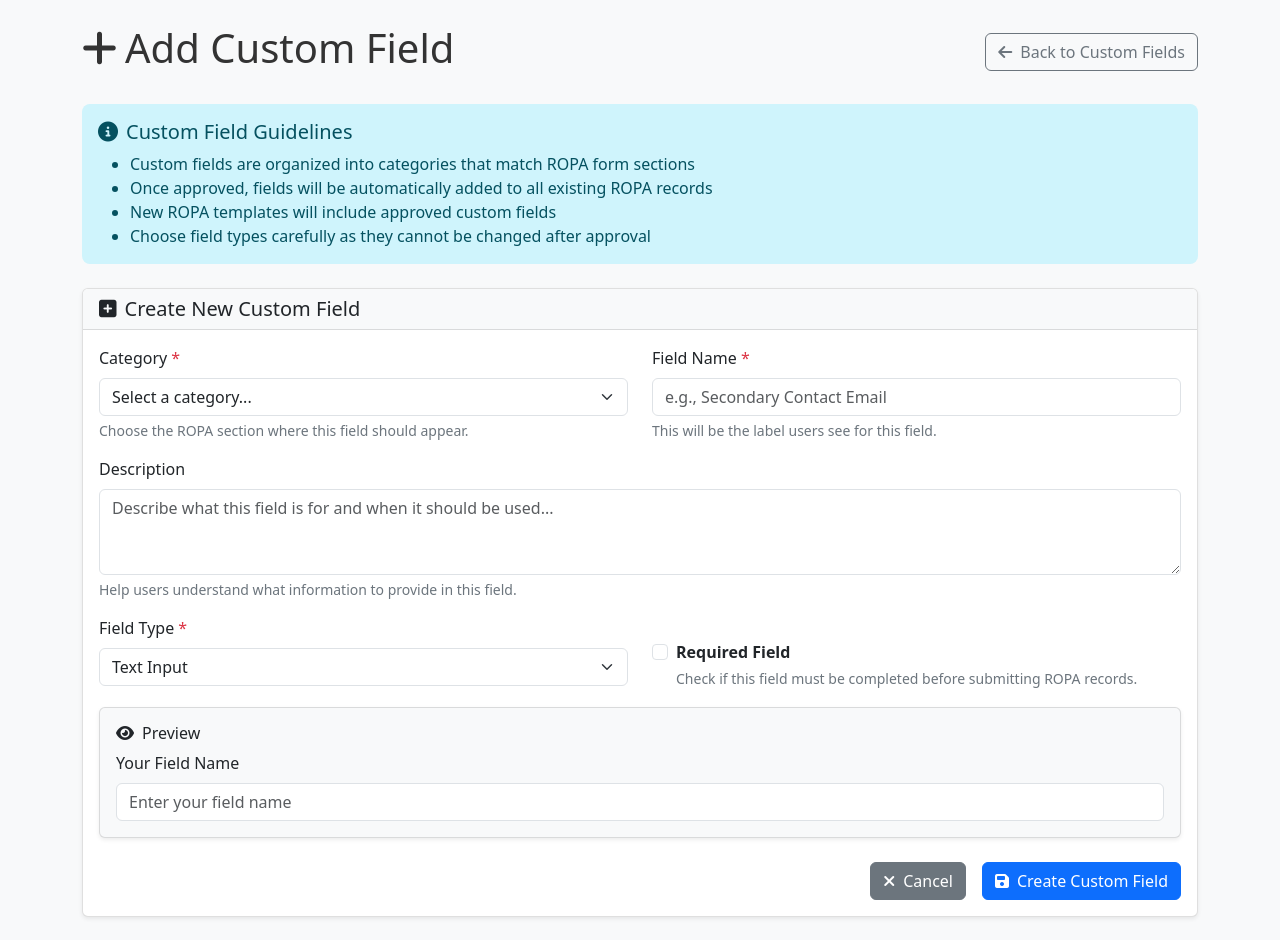
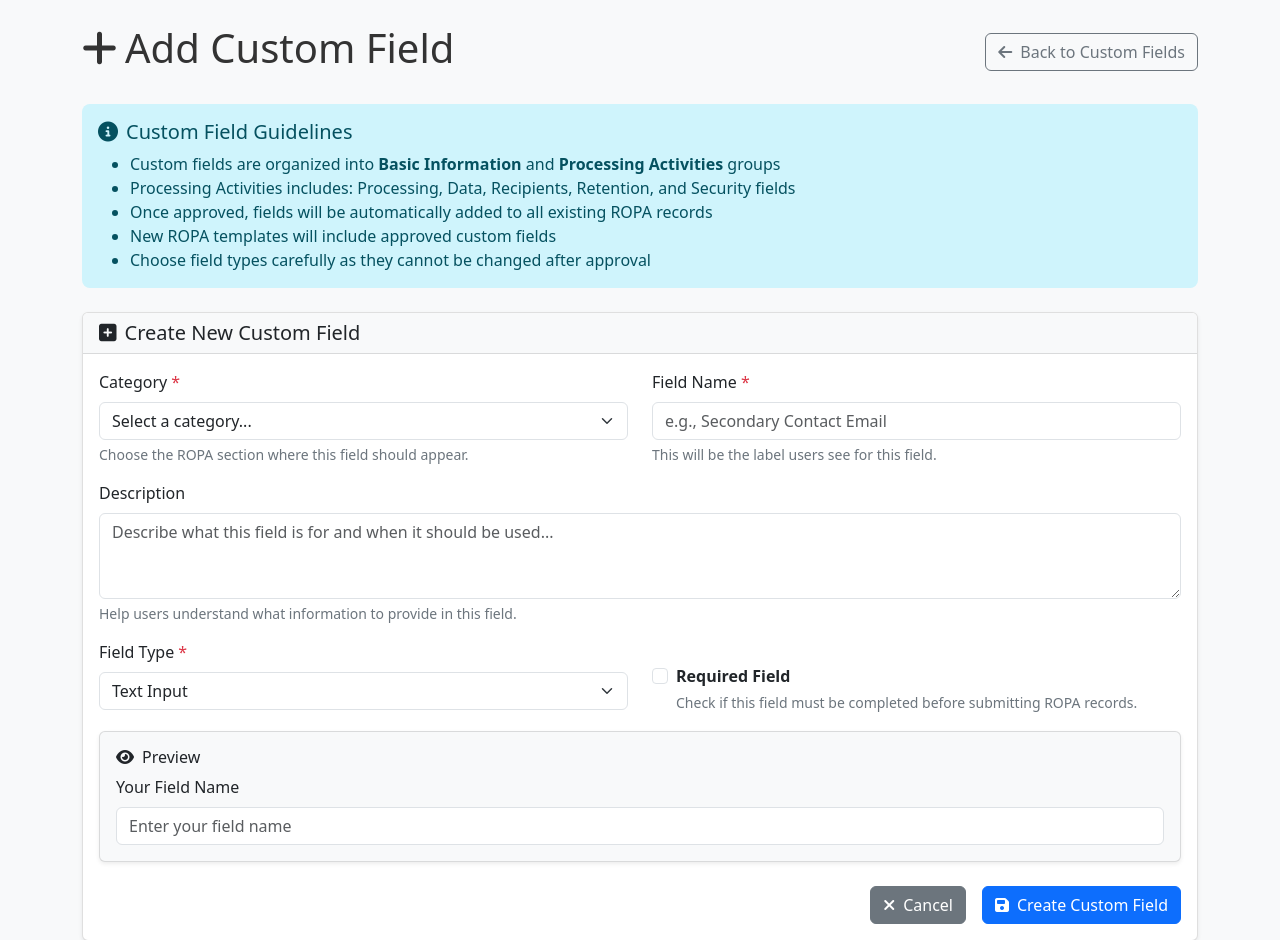
Before and after one commit to Omolola436/automatedropa, a Flask app: page /add-custom-field in a window 1280 px wide. Shown: the part 60-1000 px from the top of the page. Run offline with Flask 3, Linux system fonts and the light colour scheme; a user stored in the database is signed in.

Commit message:
Group custom fields into broader categories for clarity and better organization
Refactors custom field categories into 'Basic Information' and 'Processing Activities' in templates: add_custom_field.html, custom_tabs.html, custom_tabs_admin.html.

Replit-Commit-Author: Agent
Replit-Commit-Session-Id: 49e4acfe-5a53-4c54-8735-a891eb8cb58f
Replit-Commit-Screenshot-Url: https://storage.googleapis.com/screenshot-production-us-central1/e84e24f5-72f2-439e-9df2-aaa43fa6424c/30346e9d-dc9b-459e-875d-d1119182b0b2.jpg

```diff
--- a/templates/add_custom_field.html
+++ b/templates/add_custom_field.html
@@ -16,7 +16,8 @@
         <i class="fas fa-info-circle me-2"></i>Custom Field Guidelines
     </h5>
     <ul class="mb-0">
-        <li>Custom fields are organized into categories that match ROPA form sections</li>
+        <li>Custom fields are organized into <strong>Basic Information</strong> and <strong>Processing Activities</strong> groups</li>
+        <li>Processing Activities includes: Processing, Data, Recipients, Retention, and Security fields</li>
         <li>Once approved, fields will be automatically added to all existing ROPA records</li>
         <li>New ROPA templates will include approved custom fields</li>
         <li>Choose field types carefully as they cannot be changed after approval</li>
@@ -37,9 +38,19 @@
                     <label for="tab_category" class="form-label">Category <span class="text-danger">*</span></label>
                     <select class="form-select" id="tab_category" name="tab_category" required>
                         <option value="">Select a category...</option>
-                        {% for category in categories %}
-                        <option value="{{ category }}">{{ category }}</option>
-                        {% endfor %}
+                        <optgroup label="Basic Information">
+                            <option value="Basic Info">Basic Info</option>
+                            <option value="Controller">Controller</option>
+                            <option value="DPO">DPO</option>
+                            <option value="Processor">Processor</option>
+                        </optgroup>
+                        <optgroup label="Processing Activities">
+                            <option value="Processing">Processing</option>
+                            <option value="Data">Data</option>
+                            <option value="Recipients">Recipients</option>
+                            <option value="Retention">Retention</option>
+                            <option value="Security">Security</option>
+                        </optgroup>
                     </select>
                     <div class="invalid-feedback">
                         Please select a category.
```
Also changed, not shown: templates/custom_tabs.html (+7 -2 lines), templates/custom_tabs_admin.html (+6 -1 lines).
